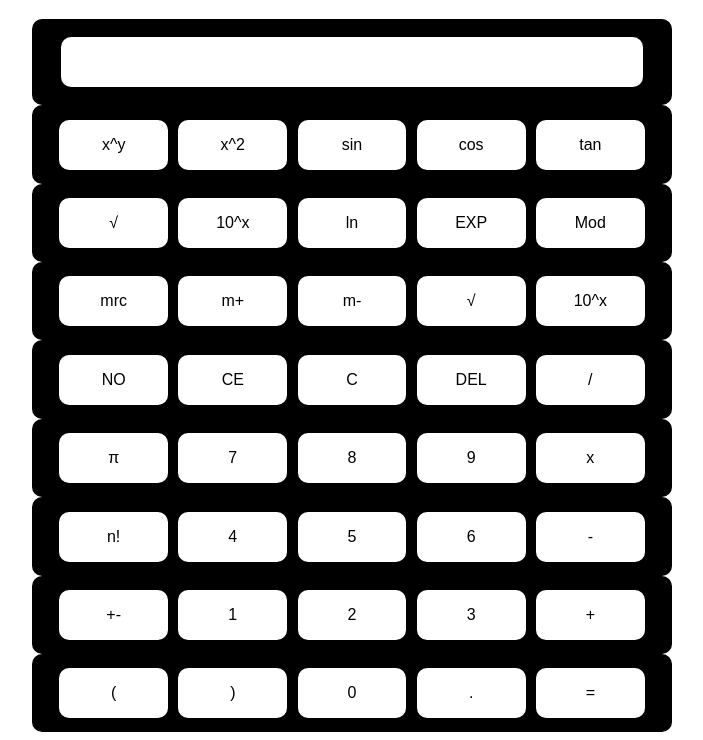
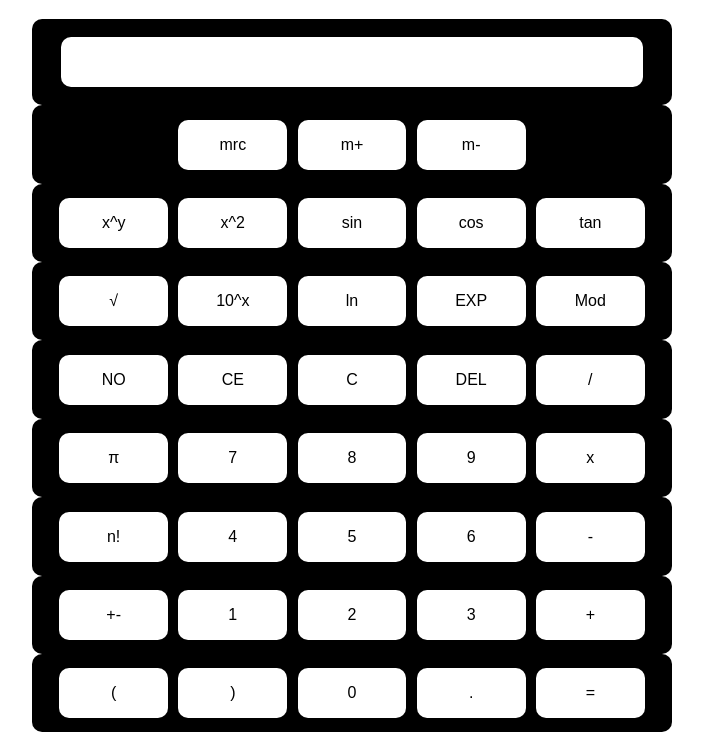
Before and after one commit to UO269424/SEW-JS-2021-04, a plain HTML site: page index.html in a window 1280 px wide. Shown: the part 61-801 px from the top of the page, without its empty margins (288-991 px from the left). Drawn offline with Linux system fonts and the light colour scheme.

Commit message:
Update index.html

```diff
--- a/index.html
+++ b/index.html
@@ -16,6 +16,11 @@
                 <input title="resultado" id="pantalla" name="pantalla" type="text" disabled>
             </p>
             <p>
+                <input type="button" id="mrc" value="mrc" onClick="calculadora.mrc()">
+                <input type="button" id="m+" value="m+" onClick="calculadora.mMas()">
+                <input type="button" id="m-" value="m-" onClick="calculadora.mMenos()">
+            </p>
+            <p>
                 <input type="button" id="x^" value="x^y" onClick="calculadora.elevadoA()">
                 <input type="button" id="x^2" value="x^2" onClick="calculadora.elevadoA(); calculadora.digitos(2)">
                 <input type="button" id="sin" value="sin" onClick="calculadora.seno()">
@@ -28,13 +33,6 @@
                 <input type="button" id="ln" value="ln" onClick="calculadora.logaritmoNeperiano()">
                 <input type="button" id="Exp" value="EXP" onClick="calculadora.exponente()">
                 <input type="button" id="Mod" value="Mod" onClick="calculadora.modulo()">
-            </p>
-            <p>
-                <input type="button" id="mrc" value="mrc" onClick="calculadora.mrc()">
-                <input type="button" id="m+" value="m+" onClick="calculadora.mMas()">
-                <input type="button" id="m-" value="m-" onClick="calculadora.mMenos()">
-                <input type="button" id="√" value="√" onClick="calculadora.raizCuadrada()">
-                <input type="button" id="botonElevarADiez" value="10^x" onClick="calculadora.diezElevadoA()">
             </p>
             <p>
                 <input type="button" id="noButton" value="NO">
```
